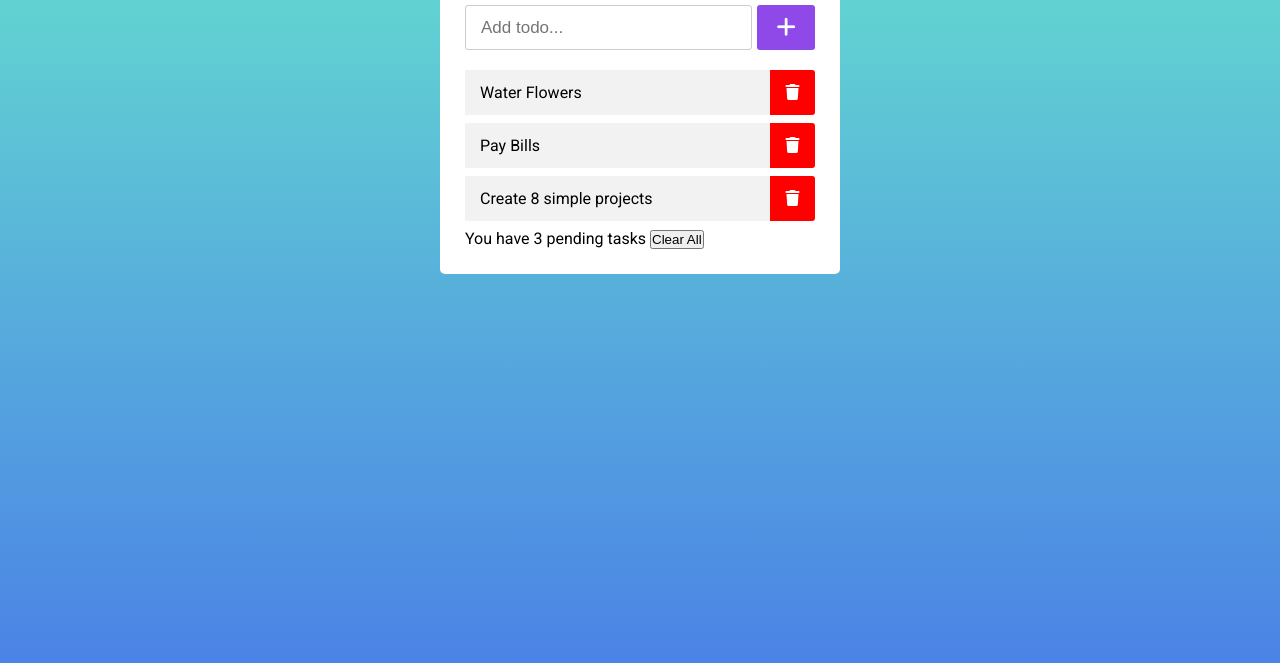
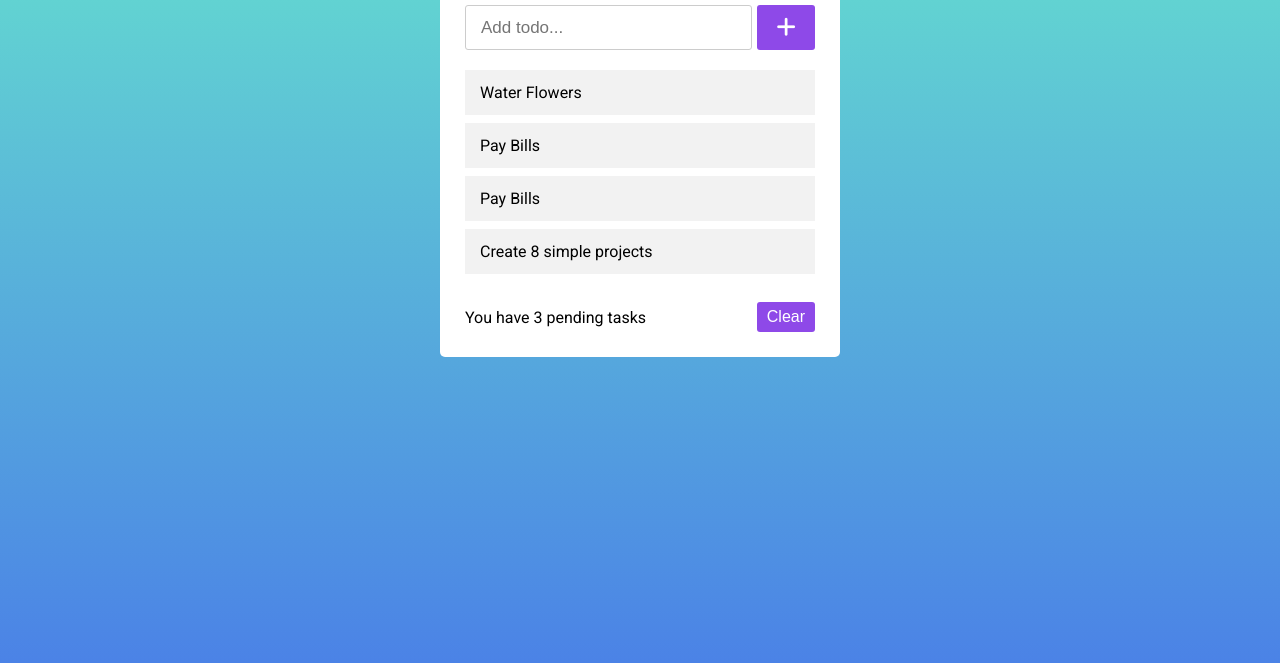
Before and after one commit to PrometheuXII/simple-todoapp-html-css-js, a plain HTML site: page index.html in a window 1280 px wide. Shown: the part 195-858 px from the top of the page. Drawn offline with Linux system fonts and the light colour scheme.

Commit message:
draft front-end

```diff
--- a/index.html
+++ b/index.html
@@ -22,12 +22,14 @@
                 <ul class="todo-list">
                     <li>Water Flowers <span> <i class="fa-solid fa-trash"></i> </span> </li>
                     <li>Pay Bills <span> <i class="fa-solid fa-trash"></i> </span> </li>
+                    <li>Pay Bills <span> <i class="fa-solid fa-trash"></i> </span> </li>
+
                     <li>Create 8 simple projects <span> <i class="fas fa-trash"> </i> </span> </li>
                 </ul>
             </div>
             <div class="footer">
                 <span>You have 3 pending tasks</span>
-                <span><button>Clear All</button></span>
+                <span><button>Clear</button></span>
             </div>
         </div>
     </div>
--- a/styles.css
+++ b/styles.css
@@ -65,7 +65,8 @@ body{
 }
 
 .main-container .todo-list{
-
+    max-height: 250px;
+    overflow-y: auto;
 }
 
 .todo-list li{
@@ -76,14 +77,52 @@ body{
     background: #f2f2f2;
     margin-bottom: 8px;
     padding: 0 15px;
+    cursor: default;
+    overflow: hidden;
 }
 
 .todo-list li span{
     position: absolute;
-    right: 0;
+    right: -45px;
     color: #fff;
     width: 45px;
     text-align: center;
     border-radius: 0 3px 3px 0;
     background-color: red;
+    cursor: pointer;
+
+    transition: right 200ms ease-in;
 }
+
+.todo-list li:hover span{
+    right: 0px;
+}
+
+.main-container .footer{
+    display: flex;
+    width: 100%;
+    margin-top: 20px;
+    justify-content: space-between;
+    align-items: center;
+}
+
+.footer button{
+    border: none;
+    outline: none;
+    background: #8e49e8;
+
+    border-radius: 3px;
+    padding: 6px 10px;
+
+    font-size: 16px;
+    cursor: pointer;
+    color: #fff;
+
+    transition: all .2s ease-in-out;
+}
+
+.footer button:hover,
+.footer button:focus{
+    background: #f2f2f2;
+    color: #8e49e8;
+}
```
